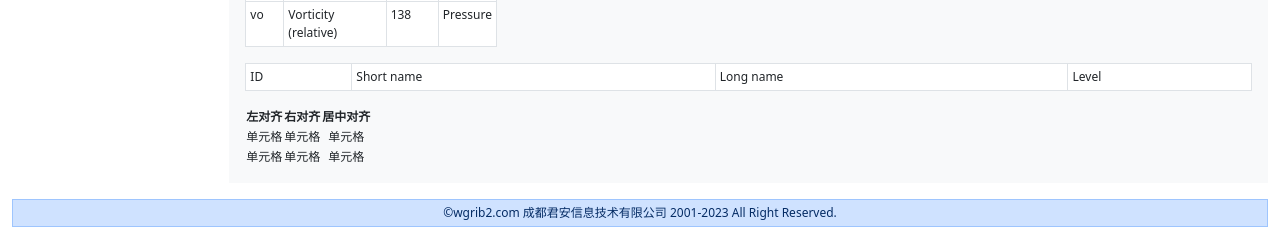
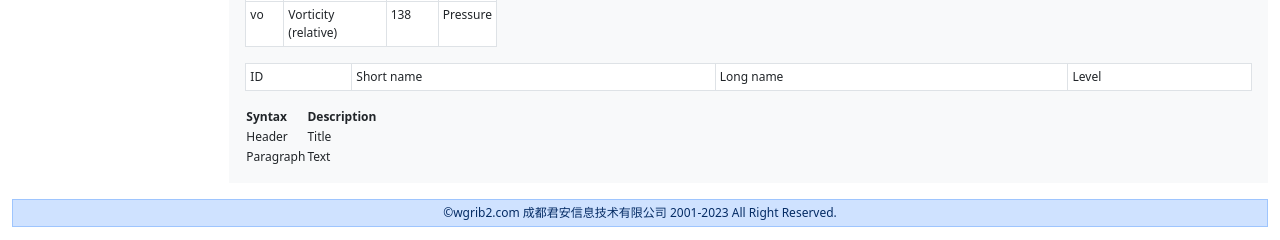
Before and after one commit to helloyuzz/wgrib2.com, a Jekyll site: the page built from _posts/2023-07-19-OpenData.md, in a window 1280 px wide. Shown: the part 1245-1485 px from the top of the page. Built offline with Jekyll 4.4.1, drawn with Linux system fonts in a browser that asks for light colours.

Commit message:
Update 2023-07-19-OpenData.md

```diff
--- a/_posts/2023-07-19-OpenData.md
+++ b/_posts/2023-07-19-OpenData.md
@@ -178,7 +178,7 @@ layout: post
     </div>
 </div>
 
-| 左对齐 | 右对齐 | 居中对齐 |
-| :-----| ----: | :----: |
-| 单元格 | 单元格 | 单元格 |
-| 单元格 | 单元格 | 单元格 |
+| Syntax      | Description |
+| ----------- | ----------- |
+| Header      | Title       |
+| Paragraph   | Text        |
```
